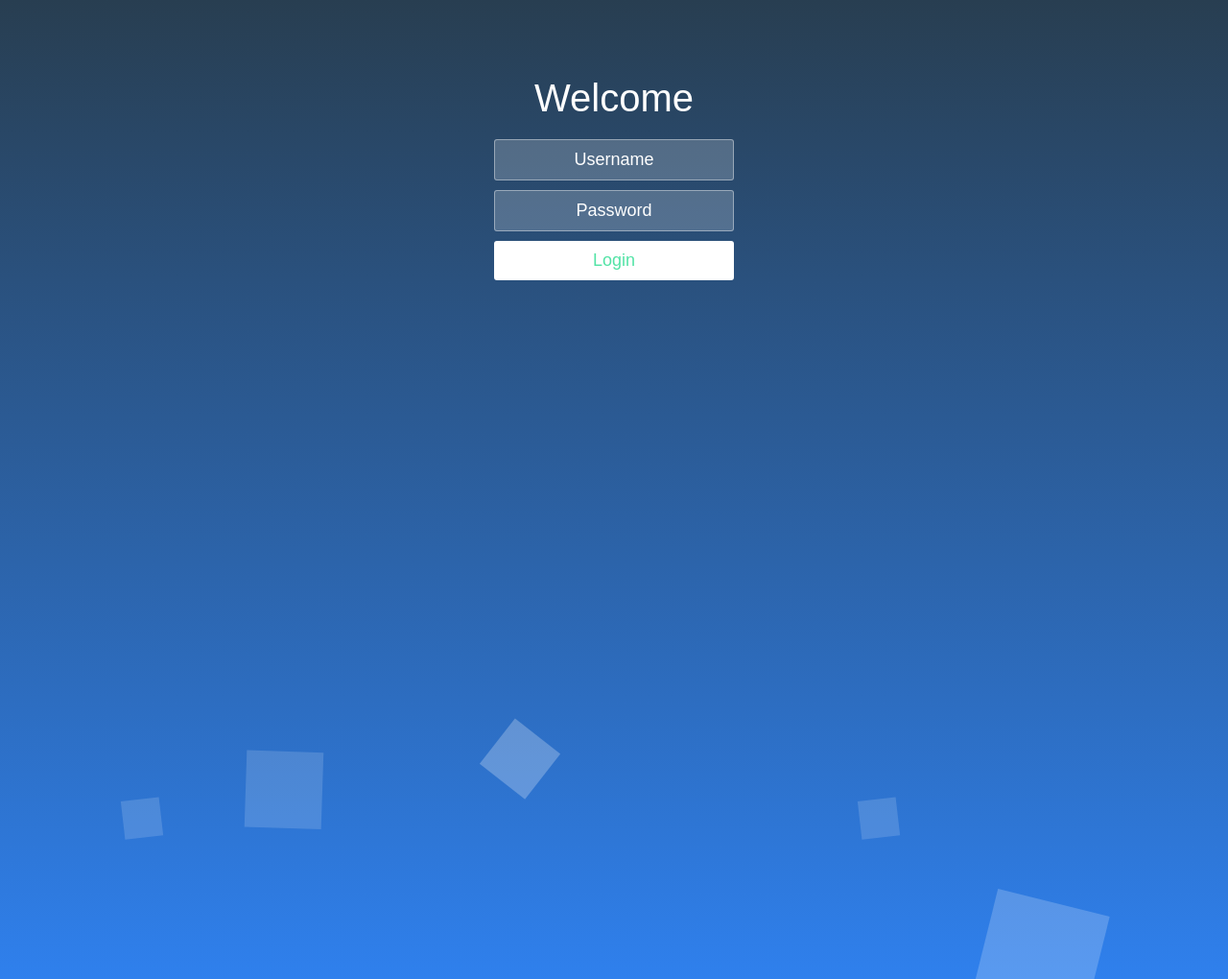
After one commit to jeffersongernale/wisdomparkph, a CodeIgniter app: page /database/index.php/page/login2 in a window 1280 px wide. The commit adds this page. Shown: the whole page at 96% size. Run offline with CodeIgniter, Linux system fonts and the light colour scheme; some web fonts are replaced.

Commit message:
[LOGIN2 DRAFT]

```diff
--- a/application/config/routes.php
+++ b/application/config/routes.php
@@ -54,4 +54,5 @@ $route['404_override'] = '';
 $route['translate_uri_dashes'] = FALSE;
 
 $route['login'] = 'Page/login';
+$route['login2'] = 'Page/login2';
 $route['admin-home'] = 'Page/admin_home';
--- a/application/controllers/Page.php
+++ b/application/controllers/Page.php
@@ -27,4 +27,9 @@ class Page extends CI_Controller {
 		$this->load->view('template/app', $page_data);
 	}
 
+	public function login2()
+	{
+		$this->load->view('login2');
+	}
+
 }
--- /dev/null
+++ b/application/views/login2.php
@@ -0,0 +1,309 @@
+<!DOCTYPE html>
+<html lang="en">
+
+<head>
+    <meta charset="UTF-8">
+    <meta name="viewport" content="width=device-width, initial-scale=1.0">
+    <meta http-equiv="X-UA-Compatible" content="ie=edge">
+    <title>Document</title>
+
+    <style>
+        @font-face {
+    font-family: 'Source Sans Pro';
+    font-style: normal;
+    font-weight: 200;
+    src: local('Source Sans Pro ExtraLight'), local('SourceSansPro-ExtraLight'), url(../../template/fonts/6xKydSBYKcSV-LCoeQqfX1RYOo3i94_wlxdr.ttf) format('truetype');
+}
+@font-face {
+    font-family: 'Source Sans Pro';
+    font-style: normal;
+    font-weight: 300;
+    src: local('Source Sans Pro Light'), local('SourceSansPro-Light'), url(../../template/fonts/6xKydSBYKcSV-LCoeQqfX1RYOo3i94_wlxdr.ttf) format('truetype');
+}
+* {
+    box-sizing: border-box;
+    margin: 0;
+    padding: 0;
+    font-weight: 300;
+}
+body {
+    font-family: 'Source Sans Pro', sans-serif;
+    color: white;
+    font-weight: 300;
+}
+body ::-webkit-input-placeholder {
+    /* WebKit browsers */
+    font-family: 'Source Sans Pro', sans-serif;
+    color: white;
+    font-weight: 300;
+}
+body :-moz-placeholder {
+    /* Mozilla Firefox 4 to 18 */
+    font-family: 'Source Sans Pro', sans-serif;
+    color: white;
+    opacity: 1;
+    font-weight: 300;
+}
+body ::-moz-placeholder {
+    /* Mozilla Firefox 19+ */
+    font-family: 'Source Sans Pro', sans-serif;
+    color: white;
+    opacity: 1;
+    font-weight: 300;
+}
+body :-ms-input-placeholder {
+    /* Internet Explorer 10+ */
+    font-family: 'Source Sans Pro', sans-serif;
+    color: white;
+    font-weight: 300;
+}
+.wrapper {
+    background: #50a3a2;
+    /* background: linear-gradient(to bottom right, #50a3a2 0%, #53e3a6 100%); */
+    background-image:linear-gradient(to bottom,#283E51,#2F80ED)!important;
+
+    position: absolute;
+    left: 0;
+    width: 100%;
+    height: 100%;
+    overflow: hidden;
+}
+.wrapper.form-success .container h1 {
+    -webkit-transform: translateY(85px);
+    transform: translateY(85px);
+}
+.container {
+    max-width: 600px;
+    margin: 0 auto;
+    padding: 80px 0;
+    height: 400px;
+    text-align: center;
+}
+.container h1 {
+    font-size: 40px;
+    transition-duration: 1s;
+    transition-timing-function: ease-in-put;
+    font-weight: 200;
+}
+.form {
+    padding: 20px 0;
+    position: relative;
+    z-index: 2;
+}
+.form input {
+    -webkit-appearance: none;
+    -moz-appearance: none;
+    appearance: none;
+    outline: 0;
+    border: 1px solid rgba(255, 255, 255, 0.4);
+    background-color: rgba(255, 255, 255, 0.2);
+    width: 250px;
+    border-radius: 3px;
+    padding: 10px 15px;
+    margin: 0 auto 10px auto;
+    display: block;
+    text-align: center;
+    font-size: 18px;
+    color: white;
+    transition-duration: 0.25s;
+    font-weight: 300;
+}
+.form input:hover {
+    background-color: rgba(255, 255, 255, 0.4);
+}
+.form input:focus {
+    background-color: white;
+    width: 300px;
+    color: #53e3a6;
+}
+.form button {
+    -webkit-appearance: none;
+    -moz-appearance: none;
+    appearance: none;
+    outline: 0;
+    background-color: white;
+    border: 0;
+    padding: 10px 15px;
+    color: #53e3a6;
+    border-radius: 3px;
+    width: 250px;
+    cursor: pointer;
+    font-size: 18px;
+    transition-duration: 0.25s;
+}
+.form button:hover {
+    background-color: #f5f7f9;
+}
+.bg-bubbles {
+    position: absolute;
+    top: 0;
+    left: 0;
+    width: 100%;
+    height: 100%;
+    z-index: 1;
+}
+.bg-bubbles li {
+    position: absolute;
+    list-style: none;
+    display: block;
+    width: 40px;
+    height: 40px;
+    background-color: rgba(255, 255, 255, 0.15);
+    bottom: -160px;
+    -webkit-animation: square 25s infinite;
+    animation: square 25s infinite;
+    transition-timing-function: linear;
+}
+.bg-bubbles li:nth-child(1) {
+    left: 10%;
+}
+.bg-bubbles li:nth-child(2) {
+    left: 20%;
+    width: 80px;
+    height: 80px;
+    -webkit-animation-delay: 2s;
+    animation-delay: 2s;
+    -webkit-animation-duration: 17s;
+    animation-duration: 17s;
+}
+.bg-bubbles li:nth-child(3) {
+    left: 25%;
+    -webkit-animation-delay: 4s;
+    animation-delay: 4s;
+}
+.bg-bubbles li:nth-child(4) {
+    left: 40%;
+    width: 60px;
+    height: 60px;
+    -webkit-animation-duration: 22s;
+    animation-duration: 22s;
+    background-color: rgba(255, 255, 255, 0.25);
+}
+.bg-bubbles li:nth-child(5) {
+    left: 70%;
+}
+.bg-bubbles li:nth-child(6) {
+    left: 80%;
+    width: 120px;
+    height: 120px;
+    -webkit-animation-delay: 3s;
+    animation-delay: 3s;
+    background-color: rgba(255, 255, 255, 0.2);
+}
+.bg-bubbles li:nth-child(7) {
+    left: 32%;
+    width: 160px;
+    height: 160px;
+    -webkit-animation-delay: 7s;
+    animation-delay: 7s;
+}
+.bg-bubbles li:nth-child(8) {
+    left: 55%;
+    width: 20px;
+    height: 20px;
+    -webkit-animation-delay: 15s;
+    animation-delay: 15s;
+    -webkit-animation-duration: 40s;
+    animation-duration: 40s;
+}
+.bg-bubbles li:nth-child(9) {
+    left: 25%;
+    width: 10px;
+    height: 10px;
+    -webkit-animation-delay: 2s;
+    animation-delay: 2s;
+    -webkit-animation-duration: 40s;
+    animation-duration: 40s;
+    background-color: rgba(255, 255, 255, 0.3);
+}
+.bg-bubbles li:nth-child(10) {
+    left: 90%;
+    width: 160px;
+    height: 160px;
+    -webkit-animation-delay: 11s;
+    animation-delay: 11s;
+}
+@-webkit-keyframes square {
+    0% {
+        -webkit-transform: translateY(0);
+        transform: translateY(0);
+    }
+    100% {
+        -webkit-transform: translateY(-700px) rotate(600deg);
+        transform: translateY(-700px) rotate(600deg);
+    }
+}
+@keyframes square {
+    0% {
+        -webkit-transform: translateY(0);
+        transform: translateY(0);
+    }
+    100% {
+        -webkit-transform: translateY(-700px) rotate(600deg);
+        transform: translateY(-700px) rotate(600deg);
+    }
+}
+    </style>
+
+
+
+</head>
+
+<body>
+
+    <div class="wrapper">
+        <div class="container">
+            <h1>Welcome</h1>
+
+            <form class="form">
+                <input type="text" placeholder="Username">
+                <input type="password" placeholder="Password">
+                <button type="submit" id="login-button">Login</button>
+            </form>
+
+            <!-- <div class="border login_container p-5">
+					<img src="asset/images/LOGO/LOGO.png" class="login_logo">
+					<h2>WISDOM PARK</h2> <br>
+					<h4>Administrator Panel</h4>
+					<br>
+					<div class="text-left">
+					<b>Username:</b>
+					<input type="text" class="form-control" id="txt_username" name="txt_username" placeholder="Input Username">
+					<br>
+					<b>Password:</b>
+					<input type="password" class="form-control" id="txt_password" name="txt_password"  placeholder="Input Password">
+					<br>
+					</div>
+					<button class="btn btn-md btn-info font-weight-bold form-control mb-3">LOGIN</button>
+					<button class="btn btn-md btn-danger font-weight-bold form-control">CANCEL</button>
+            </div> -->
+
+        </div>
+
+        <ul class="bg-bubbles">
+            <li></li>
+            <li></li>
+            <li></li>
+            <li></li>
+            <li></li>
+            <li></li>
+            <li></li>
+            <li></li>
+            <li></li>
+            <li></li>
+        </ul>
+    </div>
+
+    <script>
+        $("#login-button").click(function(event) {
+            event.preventDefault();
+
+            $('form').fadeOut(500);
+            $('.wrapper').addClass('form-success');
+        });
+    </script>
+
+
+</body>
+
+</html>
--- a/asset/css/custom.css
+++ b/asset/css/custom.css
@@ -9,8 +9,3 @@
 	border-color: #0562f3 !important;
 	color: black !important;
 }
-
-.fieldset_header
-{
-	font-size:
-}
```
